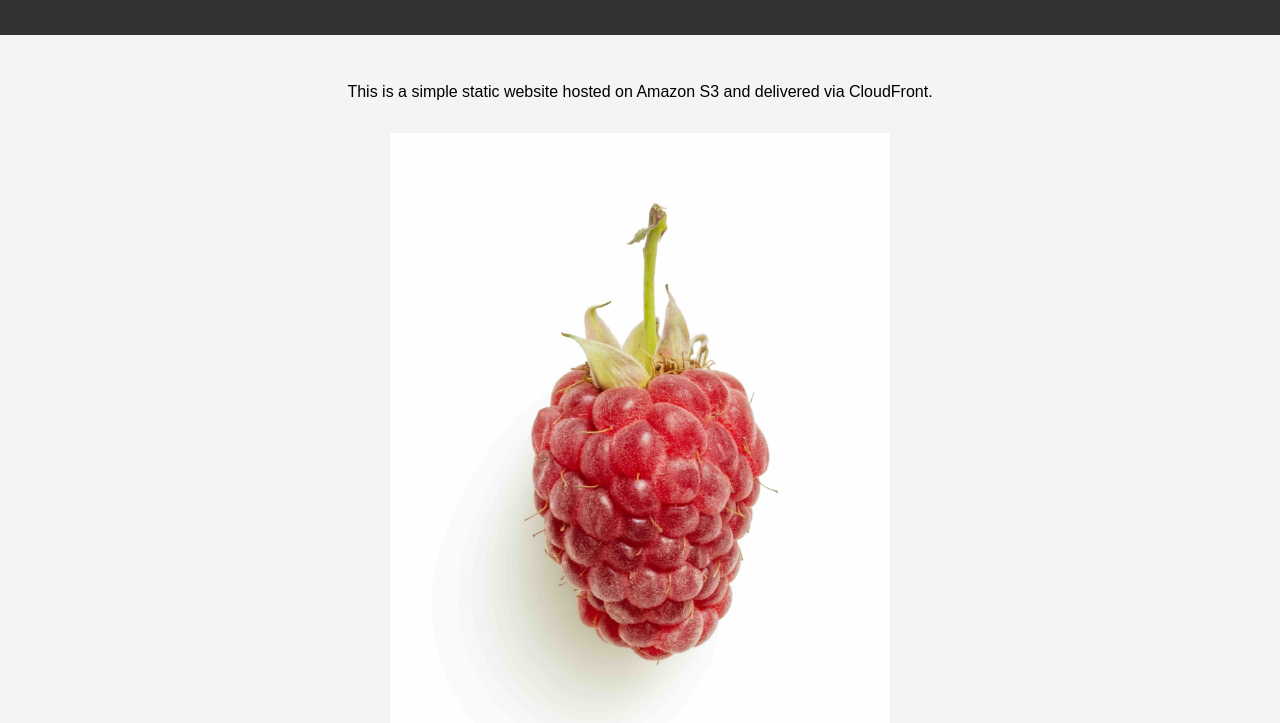
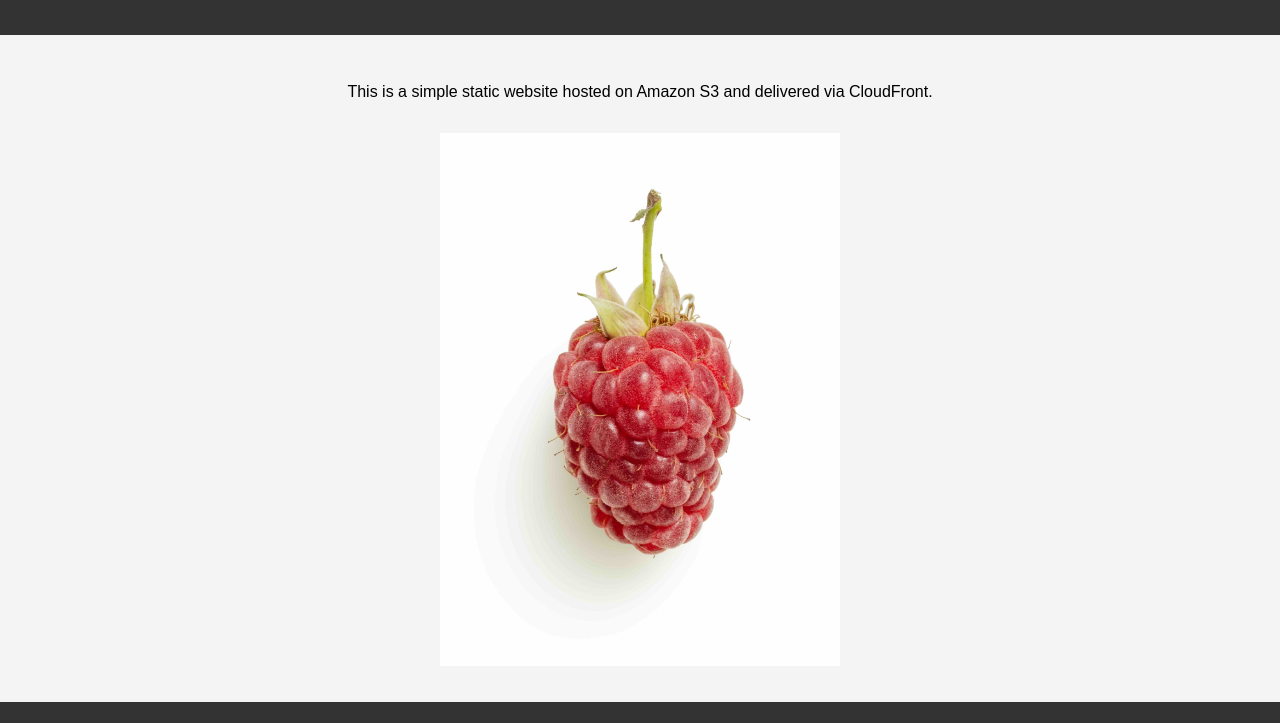
Before and after one commit to SkSingh07/aws, a plain HTML site: page index.html in a window 1280 px wide. Shown: the part 77-800 px from the top of the page. Drawn offline with Linux system fonts and the light colour scheme.

Commit message:
Initial commit

```diff
--- a/index.html
+++ b/index.html
@@ -12,7 +12,7 @@
     </header>
     <main>
         <p>This is a simple static website hosted on Amazon S3 and delivered via CloudFront.</p>
-        <img src="image.jpg" alt="Sample Image" width="500" height="500">
+        <img src="image.jpg" alt="Sample Image" width="400" height="400">
     </main>
     <footer>
         <p>&copy; 2024 My Static Website</p>
```
